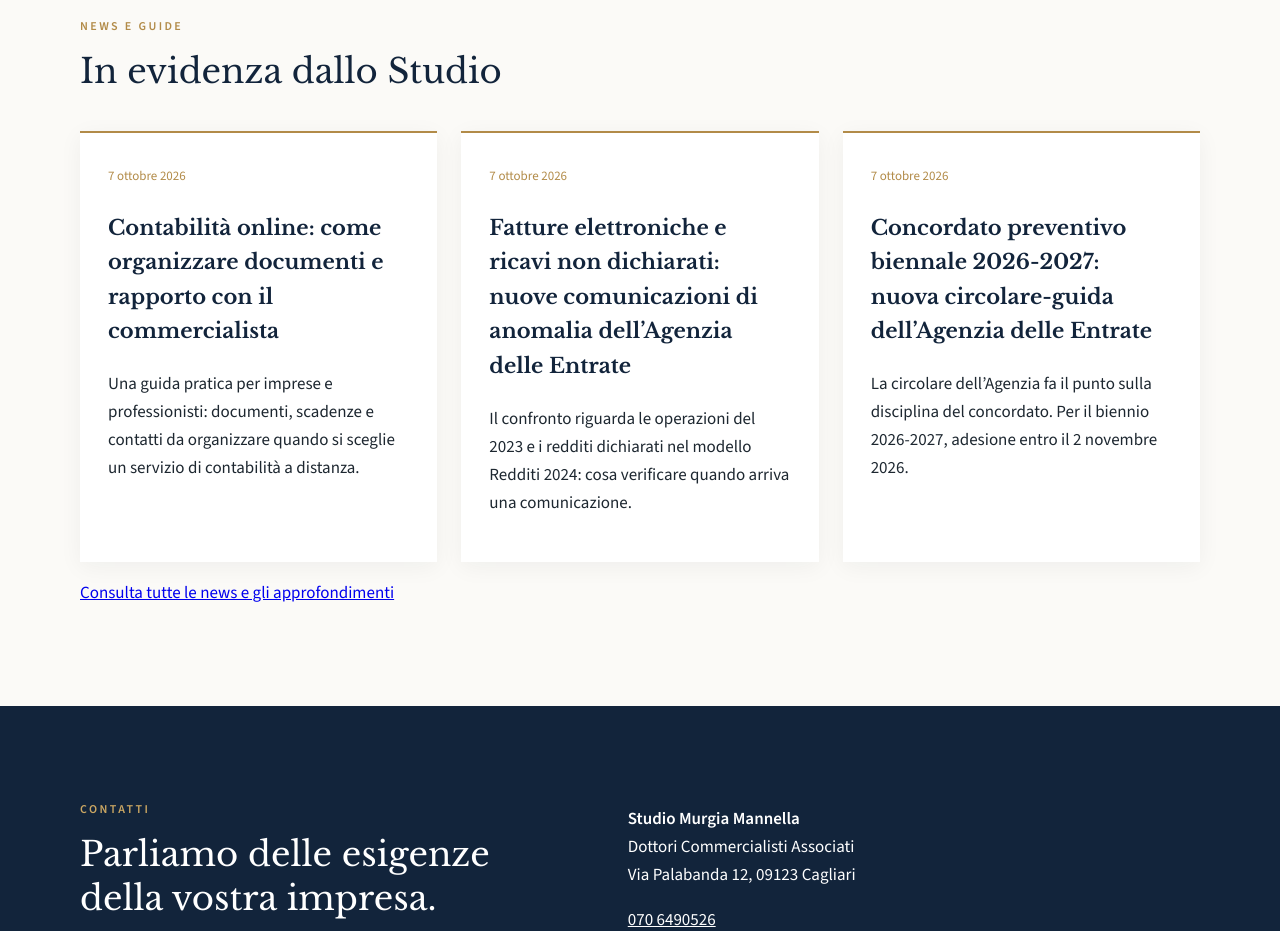
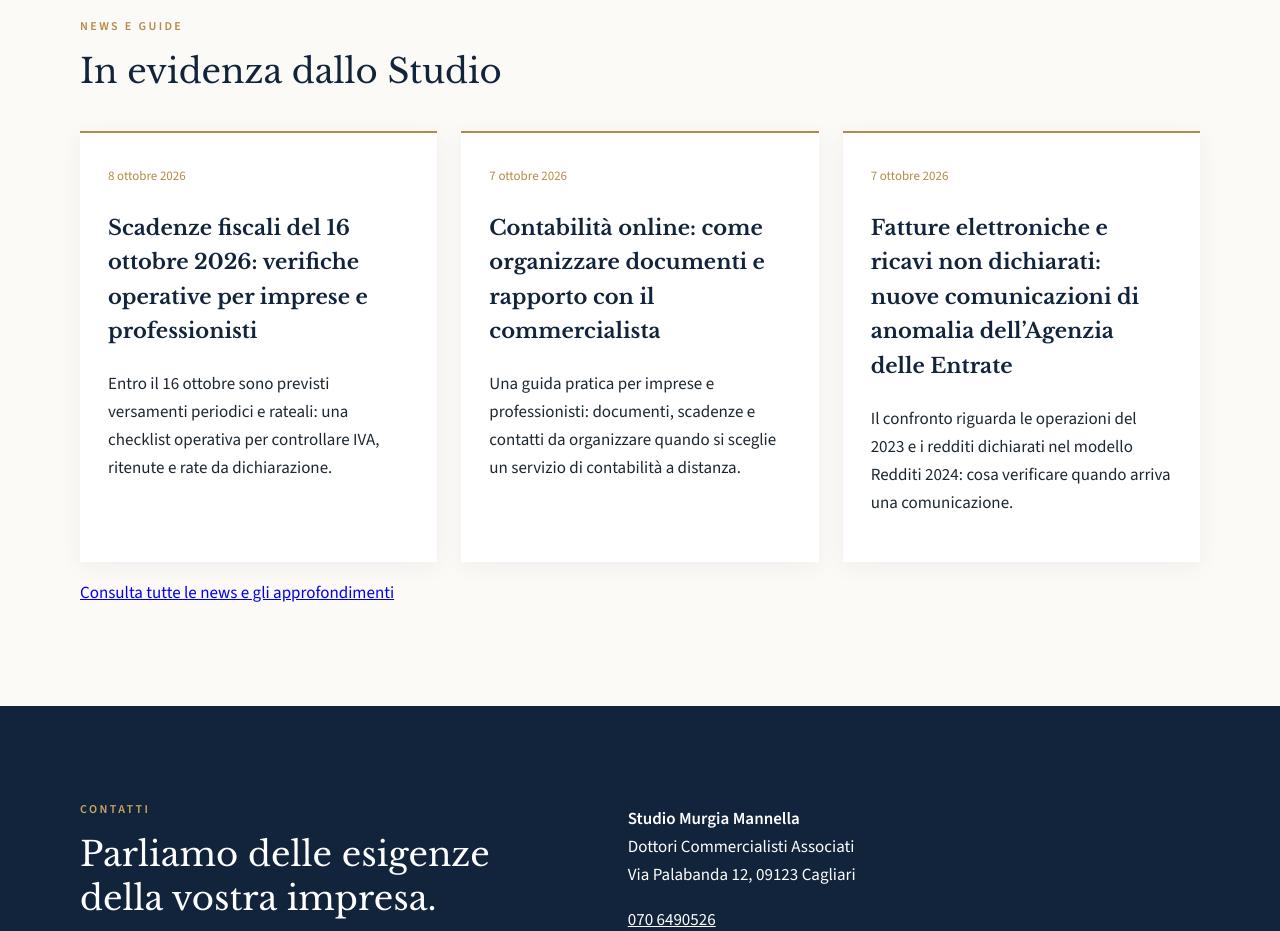
Before and after one commit to studiomannella-sudo/studiomurgiamannella, a plain HTML site: page index.html in a window 1280 px wide. Shown: the part 3040-3971 px from the top of the page. Drawn offline with nearby package versions, Linux system fonts and the light colour scheme.

Commit message:
Allinea news in homepage alla pubblicazione dell’8 ottobre

```diff
--- a/index.html
+++ b/index.html
@@ -82,7 +82,7 @@
  <div class="people"><article><h3>Dott.ssa Monica Murgia</h3><p>Dottore Commercialista</p></article><article><h3>Dott. Massimo Mannella</h3><p>Dottore Commercialista</p></article></div>
 </section>
 <section class="section news">
-<div class="wrap"><p class="eyebrow">NEWS E GUIDE</p><h2>In evidenza dallo Studio</h2><div class="cards"><article><time datetime="2026-10-07">7 ottobre 2026</time><h3><a href="/news/contabilita-online-come-organizzare-documenti/">Contabilità online: come organizzare documenti e rapporto con il commercialista</a></h3><p>Una guida pratica per imprese e professionisti: documenti, scadenze e contatti da organizzare quando si sceglie un servizio di contabilità a distanza.</p></article><article><time datetime="2026-10-07">7 ottobre 2026</time><h3><a href="/news/fatture-elettroniche-anomalie-redditi-2024/">Fatture elettroniche e ricavi non dichiarati: nuove comunicazioni di anomalia dell’Agenzia delle Entrate</a></h3><p>Il confronto riguarda le operazioni del 2023 e i redditi dichiarati nel modello Redditi 2024: cosa verificare quando arriva una comunicazione.</p></article><article><time datetime="2026-10-07">7 ottobre 2026</time><h3><a href="/news/concordato-preventivo-biennale-2026-2027/">Concordato preventivo biennale 2026-2027: nuova circolare-guida dell’Agenzia delle Entrate</a></h3><p>La circolare dell’Agenzia fa il punto sulla disciplina del concordato. Per il biennio 2026-2027, adesione entro il 2 novembre 2026.</p></article></div><p><a href="/news">Consulta tutte le news e gli approfondimenti</a></p></div>
+<div class="wrap"><p class="eyebrow">NEWS E GUIDE</p><h2>In evidenza dallo Studio</h2><div class="cards"><article><time datetime="2026-10-08">8 ottobre 2026</time><h3><a href="/news/scadenze-fiscali-16-ottobre-2026/">Scadenze fiscali del 16 ottobre 2026: verifiche operative per imprese e professionisti</a></h3><p>Entro il 16 ottobre sono previsti versamenti periodici e rateali: una checklist operativa per controllare IVA, ritenute e rate da dichiarazione.</p></article><article><time datetime="2026-10-07">7 ottobre 2026</time><h3><a href="/news/contabilita-online-come-organizzare-documenti/">Contabilità online: come organizzare documenti e rapporto con il commercialista</a></h3><p>Una guida pratica per imprese e professionisti: documenti, scadenze e contatti da organizzare quando si sceglie un servizio di contabilità a distanza.</p></article><article><time datetime="2026-10-07">7 ottobre 2026</time><h3><a href="/news/fatture-elettroniche-anomalie-redditi-2024/">Fatture elettroniche e ricavi non dichiarati: nuove comunicazioni di anomalia dell’Agenzia delle Entrate</a></h3><p>Il confronto riguarda le operazioni del 2023 e i redditi dichiarati nel modello Redditi 2024: cosa verificare quando arriva una comunicazione.</p></article></div><p><a href="/news">Consulta tutte le news e gli approfondimenti</a></p></div>
 </section>
 <section id="contatti" class="section contact">
  <div class="wrap two"><div><p class="eyebrow">CONTATTI</p><h2>Parliamo delle esigenze della vostra impresa.</h2></div>
```
